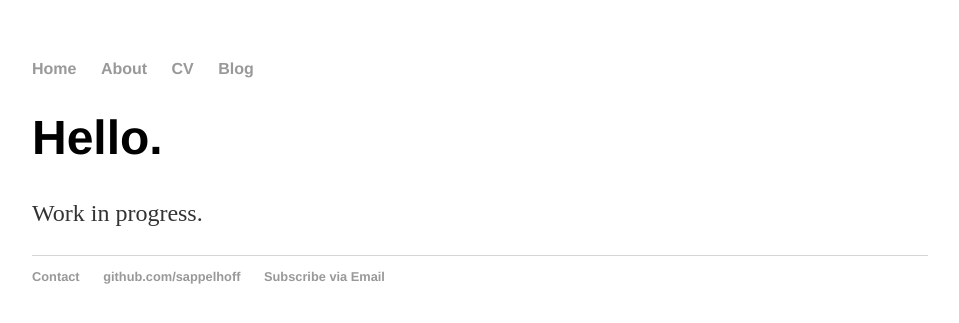
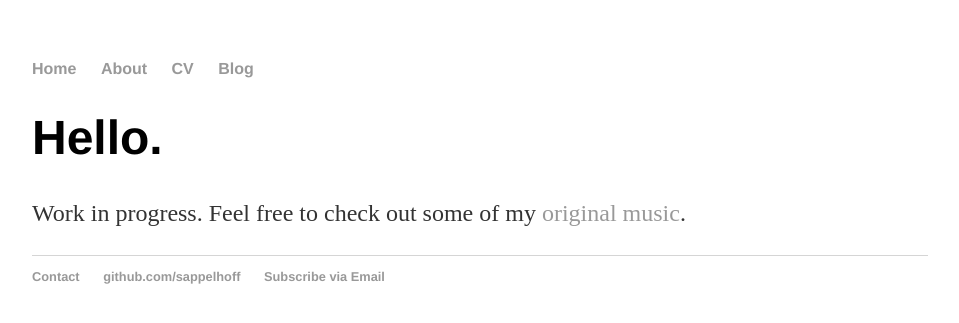
Before and after one commit to sappelhoff/sappelhoff.github.io, a Jekyll site: the page built from index.html, in a window 1280 px wide. Shown: the top 323 px of the page, without its empty margins (160-1119 px from the left). Built offline with Jekyll 4.4.1, drawn with Linux system fonts in a browser that asks for light colours.

Commit message:
add soundcloud link

```diff
--- a/index.html
+++ b/index.html
@@ -4,5 +4,7 @@ title: Stefan Appelhoff
 ---
 <div class="blurb">
 	<h1>Hello.</h1>
-	<p>Work in progress.</p>
+	<p>Work in progress. Feel free to check out some of my
+		<a href="https://soundcloud.com/stefan-appelhoff" title="music on soundcloud">original music</a>.
+	</p>
 </div><!-- /.blurb -->
```
